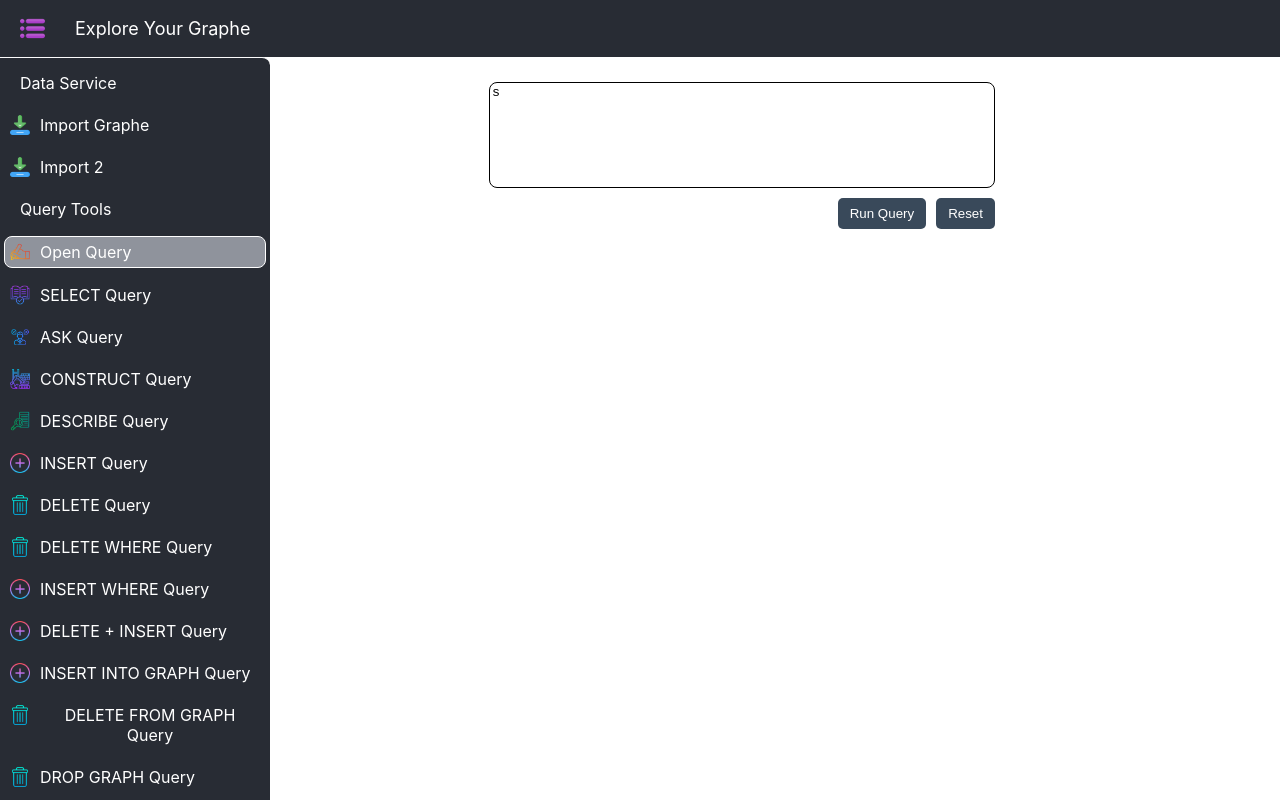
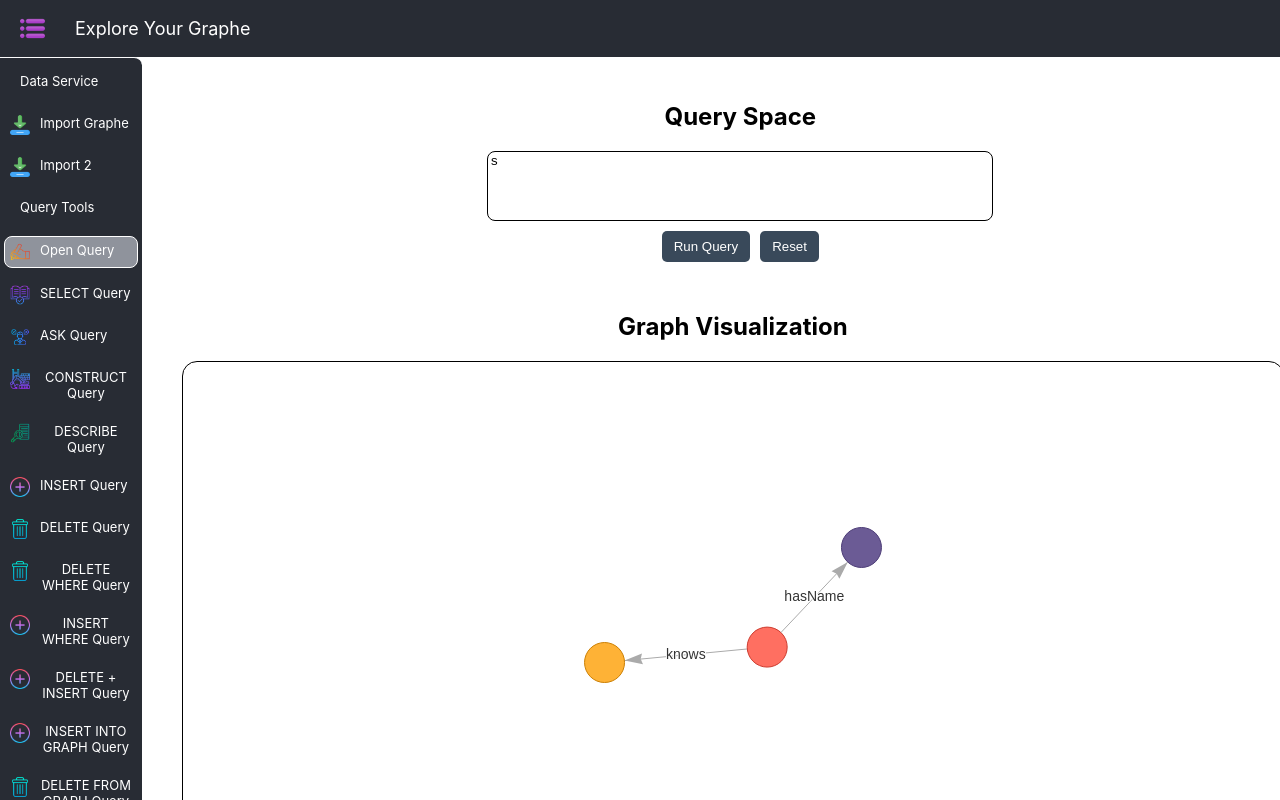
Before and after one commit to MoussaBOUAKAZ/Web-Semantic-, a React (Create React App) app in the folder web-semantic-app/: page / in a window 1280 px wide. Both pictures are taken after a click on the element "Open Query". Shown: the top 800 px of the page. Built offline with nearby package versions, Linux system fonts and the light colour scheme.

Commit message:
add a static graphe visualisation

```diff
--- a/web-semantic-app/package.json
+++ b/web-semantic-app/package.json
@@ -10,6 +10,7 @@
     "react": "^19.0.0",
     "react-dom": "^19.0.0",
     "react-scripts": "5.0.1",
+    "vis-network": "^9.1.9",
     "web-vitals": "^2.1.4"
   },
   "scripts": {
--- a/web-semantic-app/src/App.css
+++ b/web-semantic-app/src/App.css
@@ -31,6 +31,7 @@
   transition: transform 0.6s ease-in-out;
   border-radius: 0px 8px 8px 0px;
   transform: translateX(-100%);
+  font-size: calc(5px + 1vmin);
 }
 
 .SideBar.active {
@@ -104,8 +105,8 @@
   margin: 15px 0 0 15px;
   display: flex;
   flex-direction: column;
-  align-items: end;
-
+  align-items: center;
+  color: #000;
   opacity: 0;
   transform: translateY(10px);
   transition: opacity 0.3s ease-in-out, transform 0.3s ease-in-out;
--- a/web-semantic-app/src/App.js
+++ b/web-semantic-app/src/App.js
@@ -2,6 +2,7 @@ import { useState } from "react";
 import "./App.css";
 import Header from "./Header";
 import SideBar from "./SideBar";
+import GraphVis from "./GraphVis";
 function App() {
   const [SideBarToggle, setSideBarToggle] = useState(true);
   const [queryStructure, setQueryStructure] = useState("");
@@ -20,15 +21,40 @@ function App() {
   const executeQuery = () => {
     // ajouter une logique pour ca
   };
+
+  const graphData = {
+    nodes: [
+      { id: 1, label: "Person", color: "#ff6f61" },
+      { id: 2, label: "Alice", color: "#6b5b95" },
+      { id: 3, label: "Bob", color: "#feb236" },
+    ],
+    edges: [
+      { from: 1, to: 2, label: "hasName" },
+      { from: 1, to: 3, label: "knows" },
+    ],
+  };
+
   return (
     <div className="App">
       <Header showSideBar={toggleSideBar} />
+
       <div style={{ display: "flex", flexDirection: "row" }}>
         <SideBar
           classes={`SideBar ${SideBarToggle ? "active" : ""}`}
           showQueryStructure={dispalyQuery}
         />
+        <div
+          style={{
+            display: "flex",
+            marginLeft: "20px",
+            width: "100%",
+            flexDirection: "column",
+            alignItems: "center",
+          }}
+        >
           <div className={`QuerySpace ${queryStructure ? "show" : ""}`}>
+            <h2>Query Space</h2>
+
             <textarea value={queryStructure} onChange={handleChange}></textarea>
 
             <div className="QueryActions">
@@ -36,7 +62,10 @@ function App() {
               <button onClick={() => setQueryStructure("")}>Reset</button>
             </div>
           </div>
-
+          <div style={{ padding: "20px", color: "#000" }}>
+            <h2>Graph Visualization</h2>
+            <GraphVis data={graphData} />
+          </div>
           {/* {Boolean(queryStructure)   && (
           <div className="QuerySpace show">
             <textarea value={queryStructure} onChange={handleChange}></textarea>
@@ -49,6 +78,7 @@ function App() {
         )} */}
         </div>
       </div>
+    </div>
   );
 }
 
--- /dev/null
+++ b/web-semantic-app/src/GraphVis.js
@@ -0,0 +1,36 @@
+import React, { useEffect, useRef } from "react";
+import { Network } from "vis-network/standalone";
+
+const GraphVis = ({ data }) => {
+  const containerRef = useRef(null);
+
+  useEffect(() => {
+    if (!containerRef.current) return;
+
+    // Configuration du graphe
+    const options = {
+      nodes: {
+        shape: "dot",
+        size: 20,
+        font: { size: 14, color: "#ffffff" },
+        color: "#007bff",
+      },
+      edges: {
+        color: "#aaaaaa",
+        arrows: "to",
+      },
+      physics: {
+        enabled: true,
+      },
+    };
+
+    // Création du graphe avec Vis.js
+    const network = new Network(containerRef.current, data, options);
+
+    return () => network.destroy(); // Nettoyage à la suppression du composant
+  }, [data]);
+
+  return <div ref={containerRef} style={{ width:"1100px", height: "500px", border: "1px solid black",  borderRadius:"15px"}} />;
+};
+
+export default GraphVis;
--- a/web-semantic-app/src/Header.js
+++ b/web-semantic-app/src/Header.js
@@ -1,4 +1,3 @@
-import { useState } from "react";
 
 function Header({ showSideBar }) {
   return (
```
Also changed, not shown: 1 other file (tests, documents, lock files or other folders). Lines whose indentation alone changed are shown as unchanged.
